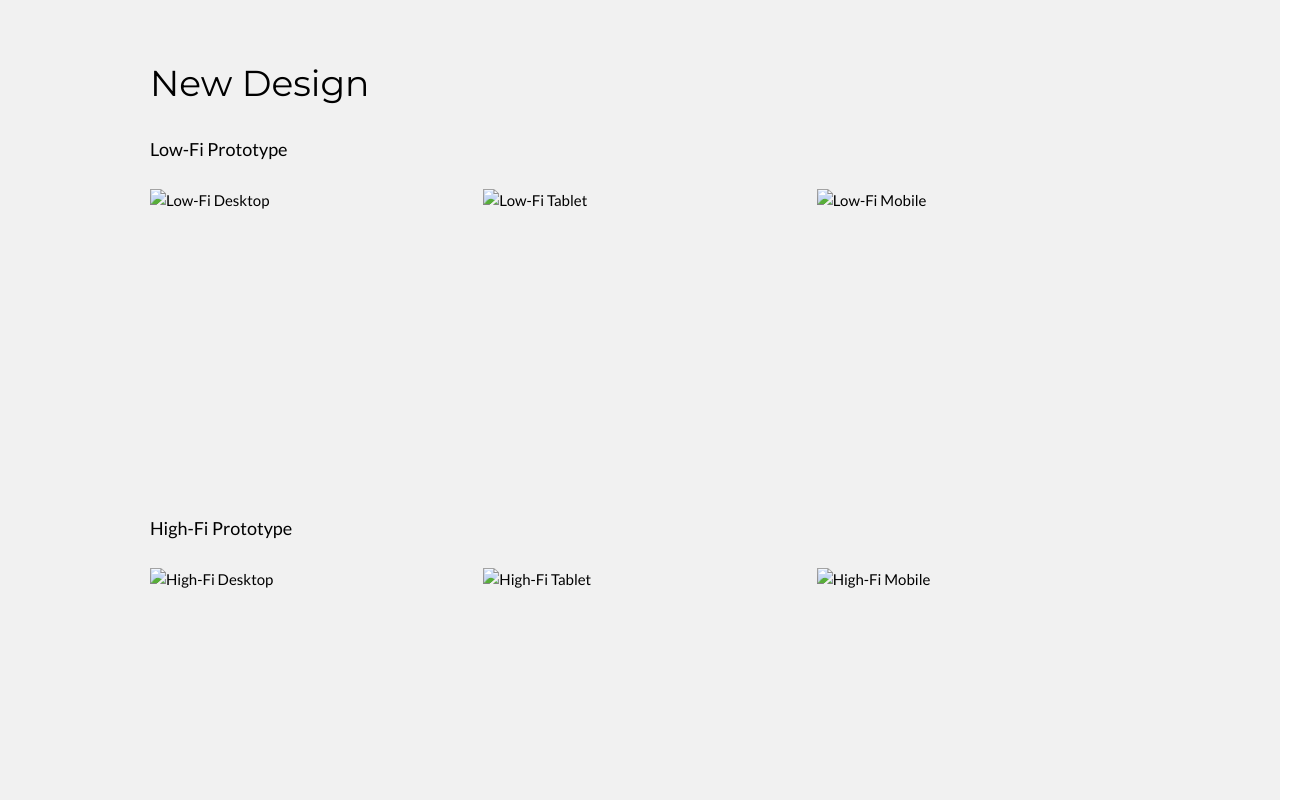
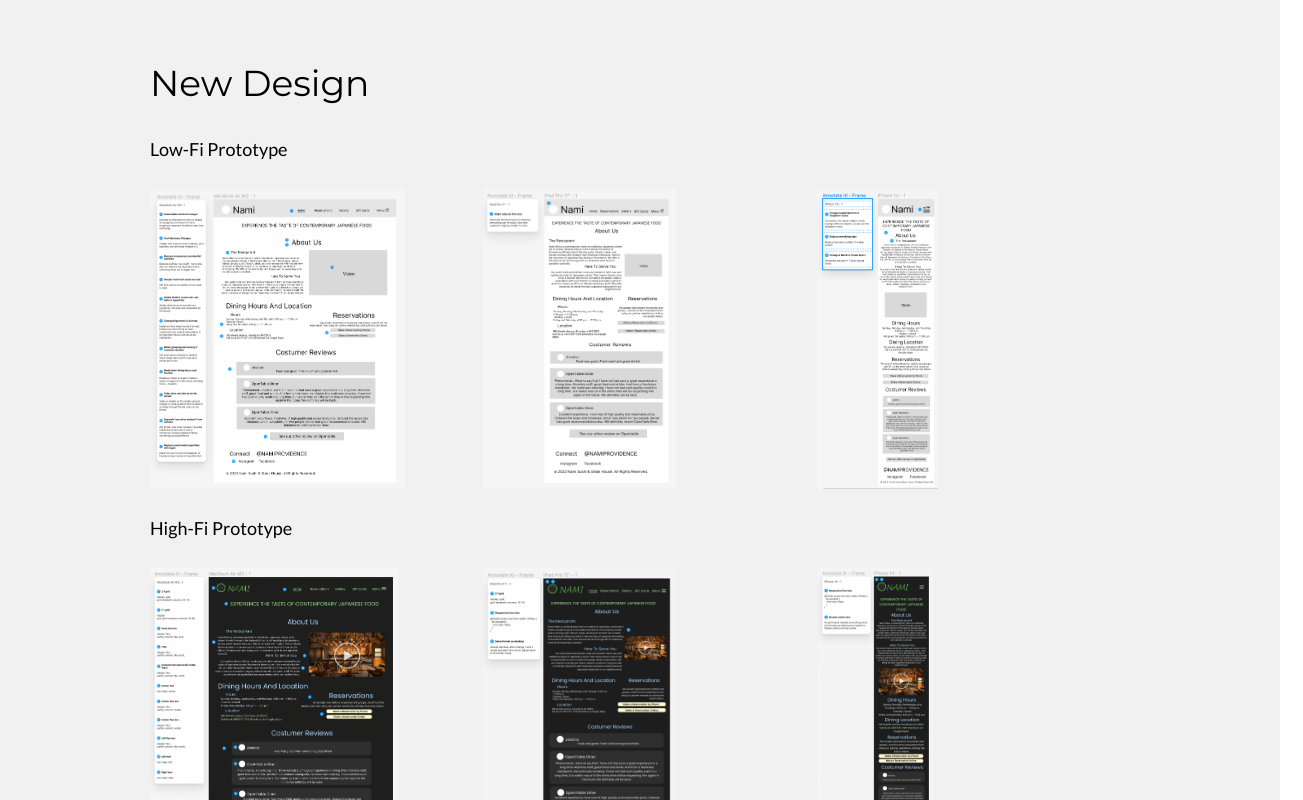
Before and after one commit to lazypenguin888/Nami, a plain HTML site: page index.html in a window 1280 px wide. Shown: the part 2000-2800 px from the top of the page, 1303 px wide, since content can reach past the window. Drawn offline with nearby package versions, Linux system fonts and the light colour scheme.

Commit message:
Update index.html

```diff
--- a/index.html
+++ b/index.html
@@ -85,7 +85,7 @@ body,h1,h2,h3,h4,h5,h6 {font-family: "Lato", sans-serif}
 
 
     <div class="w3-third w3-center">
-        <img src="images/Original Webpage.png" alt="Original Webpage" width="500px" height="auto" top="500px">
+        <img src="Original Webpage.png" alt="Original Webpage" width="500px" height="auto" top="500px">
     </div>
   </div>
 </div>
@@ -97,15 +97,15 @@ body,h1,h2,h3,h4,h5,h6 {font-family: "Lato", sans-serif}
       <h1>New Design</h1>
       <h5 class="w3-padding-16">Low-Fi Prototype</h5>
       <div class="grid" style="display: grid; grid-template-columns: repeat(auto-fill, minmax(300px, 1fr)); grid-gap: 20px;">
-        <img src="images/Low-Fi Desktop.png" alt="Low-Fi Desktop" width="auto" height="300px">
-        <img src="images/Low-Fi Tablet.png" alt="Low-Fi Tablet" width="auto" height="300px">
-        <img src="images/Low-Fi Mobile.png" alt="Low-Fi Mobile" width="auto" height="300px">
+        <img src="Low-Fi Desktop.png" alt="Low-Fi Desktop" width="auto" height="300px">
+        <img src="Low-Fi Tablet.png" alt="Low-Fi Tablet" width="auto" height="300px">
+        <img src="Low-Fi Mobile.png" alt="Low-Fi Mobile" width="auto" height="300px">
       </div>
       <h5 class="w3-padding-16">High-Fi Prototype</h5>
       <div class="grid" style="display: grid; grid-template-columns: repeat(auto-fill, minmax(300px, 1fr)); grid-gap: 20px;">
-        <img src="images/High-Fi Desktop.png" alt="High-Fi Desktop" width="auto" height="300px">
-        <img src="images/High-Fi Tablet.png" alt="High-Fi Tablet" width="auto" height="300px">
-        <img src="images/High-Fi Mobile.png" alt="High-Fi Mobile" width="auto" height="300px">
+        <img src="High-Fi Desktop.png" alt="High-Fi Desktop" width="auto" height="300px">
+        <img src="High-Fi Tablet.png" alt="High-Fi Tablet" width="auto" height="300px">
+        <img src="High-Fi Mobile.png" alt="High-Fi Mobile" width="auto" height="300px">
       </div>
     </div>
 </div>
@@ -115,7 +115,7 @@ body,h1,h2,h3,h4,h5,h6 {font-family: "Lato", sans-serif}
 <div class="w3-row-padding w3-padding-64 w3-container">
     <div class="w3-content">
         <h1>New Webpage</h1>
-        <img src="images/New Webpage.png" width="auto" height="500px">
+        <img src="New Webpage.png" width="auto" height="500px">
         <p class="w3-text-grey">
             Link: <a href="https://lazypenguin888.github.io/Nami-Recreated/">Nami Recreated</a>
         </p>
```
